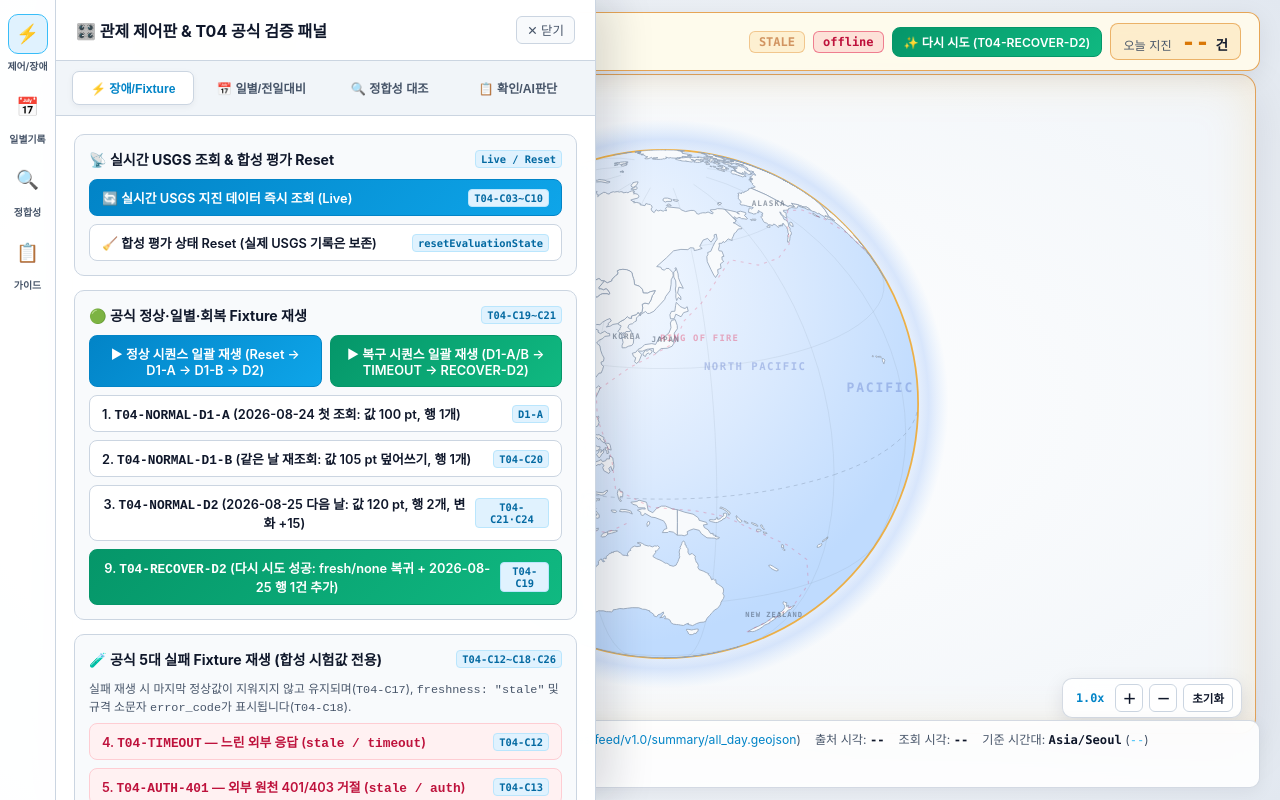
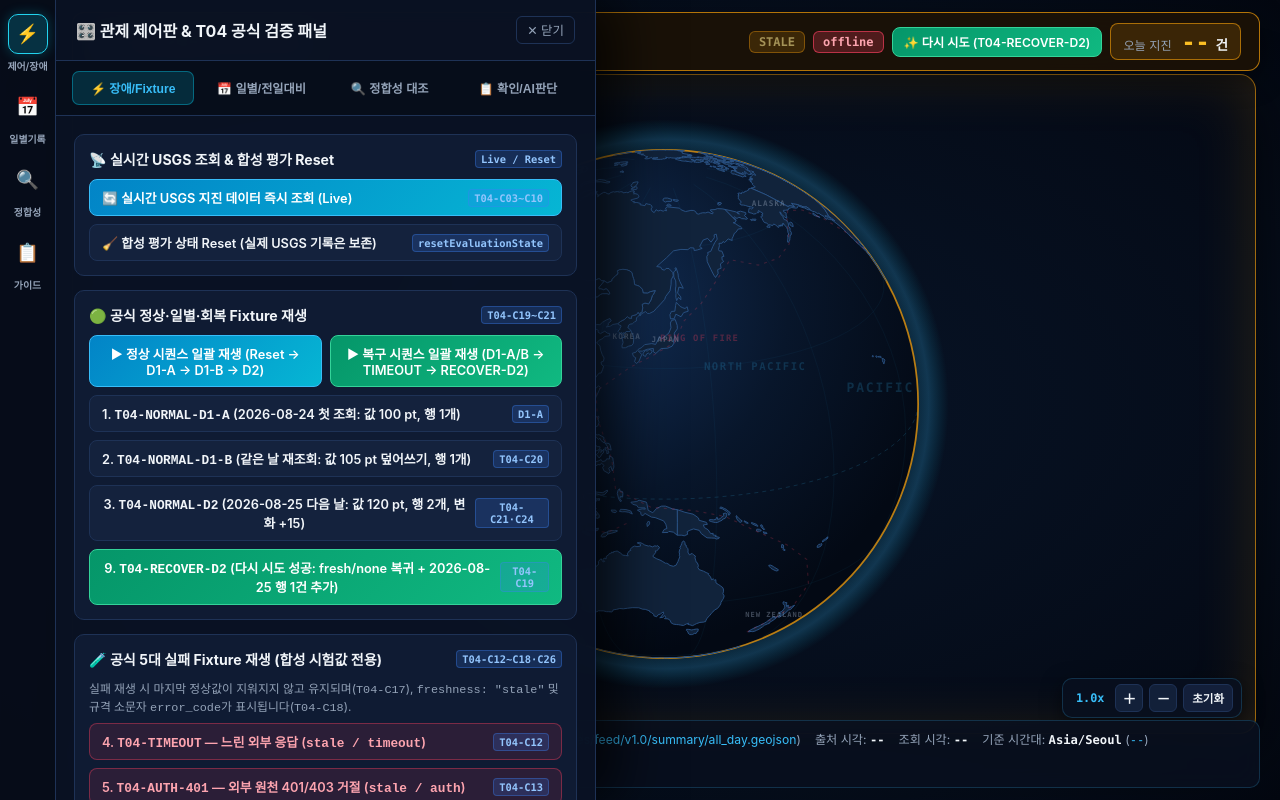
Before and after one commit to qpsxh80/skt-aleph4, a plain HTML site: page index.html in a window 1280 px wide. Both pictures are taken after a click on the button "T04 공식 9개 Fixture 및 장애/복구 제어 열기". Drawn offline with Linux system fonts and the light colour scheme; no server answers.

Commit message:
style: restore dark navy theme and intensify 101-step radial gradient on clicked dot

```diff
--- a/app.js
+++ b/app.js
@@ -610,7 +610,7 @@
   }
 
   function initWorldMapBase() {
-    // 중심(0%)부터 끝(100%)까지 1% 간격(101개 정지점)으로 매끄럽게 감쇠하는 방사형 그라데이션 생성
+    // 중심(0%)부터 끝(100%)까지 1% 간격(101개 정지점)으로 진하고 선명하게 퍼지는 방사형 그라데이션 생성
     const redGrad = document.getElementById("impactRedGrad");
     const staleGrad = document.getElementById("impactStaleGrad");
     if (redGrad && staleGrad) {
@@ -618,9 +618,9 @@
       let staleStops = "";
       for (let p = 0; p <= 100; p += 1) {
         const t = 1 - p / 100;
-        const alpha = (0.95 * Math.pow(t, 1.35)).toFixed(4);
-        redStops += `<stop offset="${p}%" stop-color="#ff0820" stop-opacity="${alpha}" />`;
-        staleStops += `<stop offset="${p}%" stop-color="#d97706" stop-opacity="${alpha}" />`;
+        const alpha = Math.pow(t, 0.72).toFixed(4);
+        redStops += `<stop offset="${p}%" stop-color="#ff1a32" stop-opacity="${alpha}" />`;
+        staleStops += `<stop offset="${p}%" stop-color="#f59e0b" stop-opacity="${alpha}" />`;
       }
       redGrad.innerHTML = redStops;
       staleGrad.innerHTML = staleStops;
@@ -728,9 +728,9 @@
       mapData.mapLabels.forEach((lbl) => {
         const p = project3D(lbl.lon, lbl.lat);
         if (p.z < 0.18) return;
-        let fill = "rgba(30, 64, 175, 0.25)";
-        if (lbl.type === "fault") fill = "rgba(225, 29, 72, 0.35)";
-        if (lbl.type === "country") fill = "rgba(71, 85, 105, 0.55)";
+        let fill = "rgba(56, 189, 248, 0.18)";
+        if (lbl.type === "fault") fill = "rgba(244, 63, 94, 0.3)";
+        if (lbl.type === "country") fill = "rgba(148, 163, 184, 0.42)";
         labelsHtml += `<text x="${p.x}" y="${p.y}" fill="${fill}" font-size="${lbl.size || 8}" font-weight="700" class="map-geo-label">${lbl.text}</text>`;
       });
       labelsLayer.innerHTML = labelsHtml;
--- a/index.html
+++ b/index.html
@@ -334,15 +334,15 @@
             <stop offset="40%" stop-color="#f59e0b" stop-opacity="0.15" />
             <stop offset="100%" stop-color="#f59e0b" stop-opacity="0" />
           </radialGradient>
-          <radialGradient id="globeOceanGrad" cx="35%" cy="28%" r="70%">
-            <stop offset="0%" stop-color="#f8fbff" />
-            <stop offset="55%" stop-color="#dbeafe" />
-            <stop offset="100%" stop-color="#bfdbfe" />
+          <radialGradient id="globeOceanGrad" cx="36%" cy="30%" r="70%">
+            <stop offset="0%" stop-color="#132f57" />
+            <stop offset="55%" stop-color="#08162b" />
+            <stop offset="100%" stop-color="#030914" />
           </radialGradient>
           <radialGradient id="atmosphereGlow" cx="50%" cy="50%" r="50%">
-            <stop offset="82%" stop-color="#60a5fa" stop-opacity="0" />
-            <stop offset="93%" stop-color="#3b82f6" stop-opacity="0.18" />
-            <stop offset="100%" stop-color="#60a5fa" stop-opacity="0" />
+            <stop offset="82%" stop-color="#06b6d4" stop-opacity="0" />
+            <stop offset="93%" stop-color="#38bdf8" stop-opacity="0.22" />
+            <stop offset="100%" stop-color="#06b6d4" stop-opacity="0" />
           </radialGradient>
           <clipPath id="globeClip">
             <circle id="globe-clip-circle" cx="500" cy="250" r="215" />
--- a/styles.css
+++ b/styles.css
@@ -1,18 +1,18 @@
 :root {
-  --bg-deep: #f1f5f9;
-  --bg-glass: rgba(255, 255, 255, 0.9);
-  --bg-drawer: rgba(255, 255, 255, 0.98);
-  --bg-card: #f8fafc;
-  --bg-input: #f1f5f9;
-  --border-subtle: rgba(148, 163, 184, 0.4);
-  --border-normal: #cbd5e1;
-  --text-primary: #0f172a;
-  --text-secondary: #475569;
+  --bg-deep: #040812;
+  --bg-glass: rgba(9, 16, 32, 0.84);
+  --bg-drawer: rgba(10, 18, 36, 0.96);
+  --bg-card: #0f1b33;
+  --bg-input: #070e1c;
+  --border-subtle: rgba(56, 189, 248, 0.2);
+  --border-normal: #1e3256;
+  --text-primary: #f1f5f9;
+  --text-secondary: #94a3b8;
   --text-muted: #64748b;
-  --accent-cyan: #0284c7;
-  --accent-emerald: #059669;
-  --accent-amber: #d97706;
-  --accent-rose: #e11d48;
+  --accent-cyan: #22d3ee;
+  --accent-emerald: #10b981;
+  --accent-amber: #f59e0b;
+  --accent-rose: #f43f5e;
   --font-sans: 'Pretendard', -apple-system, BlinkMacSystemFont, 'Segoe UI', Roboto, sans-serif;
   --font-mono: 'JetBrains Mono', 'Fira Code', Consolas, monospace;
 }
@@ -33,7 +33,7 @@ html, body {
 }
 
 a {
-  color: #0284c7;
+  color: #38bdf8;
   text-decoration: none;
 }
 
@@ -42,7 +42,7 @@ a:hover {
 }
 
 /* ==========================================================================
-   1. 메인 전체화면 지도 스테이지 (Style A: 화이트/라이트 모던 테마)
+   1. 메인 전체화면 지도 스테이지 (다크 네이비 관제실 테마)
    ========================================================================== */
 .app-stage {
   position: relative;
@@ -51,7 +51,7 @@ a:hover {
   display: flex;
   flex-direction: column;
   justify-content: space-between;
-  background: radial-gradient(ellipse at 50% 50%, #ffffff 0%, #e2e8f0 100%);
+  background: radial-gradient(ellipse at 50% 50%, #0b1c36 0%, #030710 100%);
   overflow: hidden;
 }
 
@@ -71,10 +71,10 @@ a:hover {
   height: 100%;
   max-width: 1650px;
   max-height: 825px;
-  border: 1px solid rgba(148, 163, 184, 0.45);
+  border: 1px solid rgba(56, 189, 248, 0.18);
   border-radius: 16px;
-  background: radial-gradient(ellipse at center, #ffffff 0%, #f1f5f9 100%);
-  box-shadow: 0 16px 48px rgba(15, 23, 42, 0.08), inset 0 0 40px rgba(148, 163, 184, 0.12);
+  background: radial-gradient(ellipse at center, #081529 0%, #040914 100%);
+  box-shadow: 0 20px 60px rgba(0, 0, 0, 0.65), inset 0 0 50px rgba(6, 182, 212, 0.08);
   transition: border-color 0.3s ease, box-shadow 0.3s ease;
   cursor: grab;
   user-select: none;
@@ -85,8 +85,8 @@ a:hover {
 }
 
 .app-stage.is-stale #world-map-svg {
-  border-color: rgba(217, 119, 6, 0.65);
-  box-shadow: 0 16px 48px rgba(15, 23, 42, 0.1), inset 0 0 50px rgba(245, 158, 11, 0.15);
+  border-color: rgba(245, 158, 11, 0.65);
+  box-shadow: 0 20px 60px rgba(0, 0, 0, 0.65), inset 0 0 60px rgba(245, 158, 11, 0.16);
 }
 
 /* 우측 하단 지도 줌 컨트롤 */
@@ -103,21 +103,21 @@ a:hover {
   border: 1px solid var(--border-subtle);
   padding: 5px 8px;
   border-radius: 10px;
-  box-shadow: 0 6px 20px rgba(15, 23, 42, 0.1);
+  box-shadow: 0 6px 20px rgba(0, 0, 0, 0.5);
 }
 
 .zoom-level-indicator {
   font-family: var(--font-mono);
   font-size: 0.74rem;
   font-weight: 700;
-  color: #0284c7;
+  color: #38bdf8;
   min-width: 38px;
   text-align: center;
 }
 
 .zoom-btn {
   cursor: pointer;
-  background: #ffffff;
+  background: rgba(20, 34, 61, 0.9);
   border: 1px solid var(--border-normal);
   color: var(--text-primary);
   border-radius: 6px;
@@ -139,40 +139,40 @@ a:hover {
 
 .zoom-btn:hover {
   border-color: var(--accent-cyan);
-  color: #0284c7;
-  background: #f0f9ff;
+  color: #38bdf8;
+  background: #1a2c4e;
 }
 
-/* SVG 지도 요소 (밝은 바다 + 깨끗한 회백색 대륙) */
+/* SVG 지도 요소 */
 .map-grid-line {
-  stroke: rgba(100, 116, 139, 0.16);
+  stroke: rgba(56, 189, 248, 0.07);
   stroke-width: 0.7;
   vector-effect: non-scaling-stroke;
 }
 
 .map-equator-line {
-  stroke: rgba(100, 116, 139, 0.32);
+  stroke: rgba(56, 189, 248, 0.18);
   stroke-width: 0.9;
   stroke-dasharray: 4 4;
   vector-effect: non-scaling-stroke;
 }
 
 .map-continent {
-  fill: #f8fafc;
-  stroke: #94a3b8;
-  stroke-width: 0.85;
+  fill: #11233b;
+  stroke: #2c5588;
+  stroke-width: 0.9;
   stroke-linejoin: round;
   vector-effect: non-scaling-stroke;
   transition: fill 0.2s;
 }
 
 .map-continent:hover {
-  fill: #f1f5f9;
+  fill: #162e4d;
 }
 
 .map-tectonic {
   fill: none;
-  stroke: rgba(225, 29, 72, 0.22);
+  stroke: rgba(244, 63, 94, 0.22);
   stroke-width: 1.1;
   stroke-dasharray: 3 5;
   vector-effect: non-scaling-stroke;
@@ -199,10 +199,9 @@ a:hover {
   opacity: 1 !important;
 }
 
-.quake-dot-group:hover .quake-impact-zone,
 .quake-impact-zone.selected {
   fill-opacity: 1 !important;
-  filter: drop-shadow(0 0 5px rgba(255, 8, 32, 0.75)) contrast(1.15);
+  filter: drop-shadow(0 0 8px rgba(255, 24, 44, 0.85));
 }
 
 .quake-dot-group:hover .quake-dot,
@@ -210,12 +209,12 @@ a:hover {
   fill: #ff182c !important;
   stroke: #ffffff !important;
   stroke-width: 0.7px;
-  filter: drop-shadow(0 0 6px #ff182c) drop-shadow(0 0 12px #ff4d6d) brightness(1.1);
+  filter: drop-shadow(0 0 6px #ff182c) drop-shadow(0 0 12px #ff4d6d) brightness(1.4);
 }
 
 .quake-dot.selected {
   stroke: #ffffff;
-  filter: drop-shadow(0 0 10px #ff182c);
+  filter: drop-shadow(0 0 10px #ff182c) brightness(1.35);
 }
 
 /* 클릭한 과거/개별 지진 상세 정보 플로팅 카드 (다크 슬레이트 네이비 + 붉은 포인트 테마) */
@@ -225,12 +224,12 @@ a:hover {
   left: 0;
   z-index: 25;
   width: 268px;
-  background: linear-gradient(145deg, rgba(15, 23, 42, 0.94), rgba(30, 41, 59, 0.94));
+  background: linear-gradient(145deg, rgba(15, 23, 42, 0.95), rgba(30, 41, 59, 0.95));
   backdrop-filter: blur(14px);
-  border: 1px solid rgba(244, 63, 94, 0.55);
+  border: 1px solid rgba(244, 63, 94, 0.6);
   border-radius: 10px;
   padding: 11px 13px;
-  box-shadow: 0 12px 30px rgba(15, 23, 42, 0.28), 0 0 16px rgba(225, 29, 72, 0.16);
+  box-shadow: 0 12px 30px rgba(0, 0, 0, 0.7), 0 0 16px rgba(225, 29, 72, 0.2);
   pointer-events: auto;
 }
 
@@ -286,10 +285,10 @@ a:hover {
   gap: 6px 10px;
   font-size: 0.74rem;
   color: #94a3b8;
-  background: rgba(9, 14, 26, 0.65);
+  background: rgba(6, 11, 22, 0.7);
   padding: 8px 10px;
   border-radius: 8px;
-  border: 1px solid rgba(148, 163, 184, 0.22);
+  border: 1px solid rgba(56, 189, 248, 0.2);
 }
 
 .sq-meta-grid strong {
@@ -325,12 +324,12 @@ a:hover {
 }
 
 .app-stage.is-stale .latest-pulse-ring {
-  stroke: #d97706;
+  stroke: #f59e0b;
   animation-duration: 3.6s;
 }
 
 .app-stage.is-stale .latest-core-beacon {
-  fill: #d97706;
+  fill: #f59e0b;
 }
 
 @keyframes radar-expand {
@@ -351,7 +350,7 @@ a:hover {
     filter: drop-shadow(0 0 4px #ff182c);
   }
   100% {
-    filter: drop-shadow(0 0 12px #ff182c);
+    filter: drop-shadow(0 0 12px #ff4d6d) brightness(1.35);
   }
 }
 
@@ -372,12 +371,12 @@ a:hover {
   justify-content: space-between;
   align-items: center;
   gap: 14px;
-  box-shadow: 0 6px 24px rgba(15, 23, 42, 0.08);
+  box-shadow: 0 8px 28px rgba(0, 0, 0, 0.45);
 }
 
 .app-stage.is-stale .hud-top-bar {
-  border-color: rgba(217, 119, 6, 0.65);
-  background: rgba(255, 251, 235, 0.95);
+  border-color: rgba(245, 158, 11, 0.7);
+  background: rgba(28, 18, 6, 0.9);
 }
 
 .hud-brand {
@@ -401,13 +400,13 @@ a:hover {
   gap: 6px;
   padding: 4px 12px;
   border-radius: 8px;
-  background: rgba(225, 29, 72, 0.08);
-  border: 1px solid rgba(225, 29, 72, 0.28);
+  background: rgba(6, 182, 212, 0.12);
+  border: 1px solid rgba(6, 182, 212, 0.35);
 }
 
 .app-stage.is-stale .hud-primary-stat {
-  background: rgba(245, 158, 11, 0.14);
-  border-color: rgba(217, 119, 6, 0.5);
+  background: rgba(245, 158, 11, 0.15);
+  border-color: rgba(245, 158, 11, 0.6);
 }
 
 .hud-stat-label {
@@ -420,11 +419,11 @@ a:hover {
   font-family: var(--font-mono);
   font-size: 1.45rem;
   font-weight: 800;
-  color: #e11d48;
+  color: #38bdf8;
 }
 
 .app-stage.is-stale .hud-stat-value {
-  color: #d97706;
+  color: #fbbf24;
 }
 
 .hud-stat-unit {
@@ -450,15 +449,15 @@ a:hover {
 }
 
 .freshness-badge.fresh {
-  background: rgba(16, 185, 129, 0.15);
-  color: #059669;
-  border: 1px solid rgba(16, 185, 129, 0.45);
+  background: rgba(16, 185, 129, 0.2);
+  color: #34d399;
+  border: 1px solid rgba(16, 185, 129, 0.5);
 }
 
 .freshness-badge.stale {
-  background: rgba(245, 158, 11, 0.2);
-  color: #b45309;
-  border: 1px solid rgba(217, 119, 6, 0.6);
+  background: rgba(245, 158, 11, 0.25);
+  color: #fde68a;
+  border: 1px solid rgba(245, 158, 11, 0.7);
   animation: pulse-amber 1.2s infinite;
 }
 
@@ -473,15 +472,15 @@ a:hover {
   font-weight: 700;
   padding: 3px 9px;
   border-radius: 6px;
-  background: #f1f5f9;
-  color: #475569;
-  border: 1px solid #cbd5e1;
+  background: rgba(148, 163, 184, 0.14);
+  color: #cbd5e1;
+  border: 1px solid rgba(148, 163, 184, 0.3);
 }
 
 .error-code-badge.has-error {
-  background: rgba(244, 63, 94, 0.14);
-  color: #be123c;
-  border-color: rgba(225, 29, 72, 0.5);
+  background: rgba(244, 63, 94, 0.25);
+  color: #fda4af;
+  border-color: rgba(244, 63, 94, 0.65);
 }
 
 /* 하단 미니멀 메타데이터 바 */
@@ -501,7 +500,6 @@ a:hover {
   gap: 12px;
   font-size: 0.76rem;
   color: var(--text-secondary);
-  box-shadow: 0 4px 18px rgba(15, 23, 42, 0.06);
 }
 
 .hud-meta-items {
@@ -520,7 +518,7 @@ a:hover {
   display: flex;
   align-items: center;
   gap: 8px;
-  color: var(--text-primary);
+  color: #e2e8f0;
   font-size: 0.78rem;
 }
 
@@ -528,8 +526,8 @@ a:hover {
   width: 8px;
   height: 8px;
   border-radius: 50%;
-  background: #ff182c;
-  box-shadow: 0 0 8px #ff182c;
+  background: #f43f5e;
+  box-shadow: 0 0 8px #f43f5e;
 }
 
 /* ==========================================================================
@@ -542,7 +540,7 @@ a:hover {
   bottom: 0;
   width: 56px;
   z-index: 40;
-  background: rgba(255, 255, 255, 0.96);
+  background: rgba(7, 13, 26, 0.95);
   border-right: 1px solid var(--border-normal);
   display: flex;
   flex-direction: column;
@@ -567,15 +565,16 @@ a:hover {
 }
 
 .rail-btn:hover {
-  background: #f1f5f9;
+  background: rgba(56, 189, 248, 0.12);
   color: var(--text-primary);
-  border-color: #cbd5e1;
+  border-color: rgba(56, 189, 248, 0.35);
 }
 
 .rail-btn.active {
-  background: #e0f2fe;
-  color: #0284c7;
-  border-color: #38bdf8;
+  background: rgba(6, 182, 212, 0.22);
+  color: #38bdf8;
+  border-color: #22d3ee;
+  box-shadow: 0 0 12px rgba(6, 182, 212, 0.3);
 }
 
 .rail-label {
@@ -598,7 +597,7 @@ a:hover {
   background: var(--bg-drawer);
   backdrop-filter: blur(18px);
   border-right: 1px solid var(--border-normal);
-  box-shadow: 16px 0 40px rgba(15, 23, 42, 0.15);
+  box-shadow: 20px 0 50px rgba(0, 0, 0, 0.75);
   transform: translateX(-105%);
   transition: transform 0.28s cubic-bezier(0.16, 1, 0.3, 1);
   display: flex;
@@ -624,7 +623,7 @@ a:hover {
 }
 
 .drawer-close-btn {
-  background: #f8fafc;
+  background: transparent;
   border: 1px solid var(--border-normal);
   color: var(--text-secondary);
   border-radius: 6px;
@@ -634,8 +633,8 @@ a:hover {
 }
 
 .drawer-close-btn:hover {
-  color: var(--text-primary);
-  border-color: #0284c7;
+  color: #fff;
+  border-color: #38bdf8;
 }
 
 .drawer-tabs {
@@ -643,7 +642,7 @@ a:hover {
   grid-template-columns: repeat(4, 1fr);
   gap: 6px;
   padding: 10px 16px;
-  background: #f1f5f9;
+  background: rgba(6, 11, 22, 0.65);
   border-bottom: 1px solid var(--border-normal);
 }
 
@@ -662,14 +661,13 @@ a:hover {
 
 .drawer-tab-btn:hover {
   color: var(--text-primary);
-  background: rgba(255, 255, 255, 0.6);
+  background: rgba(255, 255, 255, 0.04);
 }
 
 .drawer-tab-btn.active {
-  background: #ffffff;
-  color: #0284c7;
-  border-color: #cbd5e1;
-  box-shadow: 0 2px 6px rgba(15, 23, 42, 0.05);
+  background: rgba(6, 182, 212, 0.18);
+  color: #38bdf8;
+  border-color: rgba(6, 182, 212, 0.45);
 }
 
 .drawer-body {
@@ -713,9 +711,9 @@ a:hover {
   font-weight: 700;
   padding: 2px 5px;
   border-radius: 4px;
-  background: #e0f2fe;
-  color: #0369a1;
-  border: 1px solid #bae6fd;
+  background: rgba(59, 130, 246, 0.18);
+  color: #93c5fd;
+  border: 1px solid rgba(59, 130, 246, 0.35);
 }
 
 .btn-stack {
@@ -738,7 +736,7 @@ a:hover {
   padding: 8px 12px;
   border-radius: 8px;
   border: 1px solid var(--border-normal);
-  background: #ffffff;
+  background: #14223d;
   color: var(--text-primary);
   display: inline-flex;
   align-items: center;
@@ -749,7 +747,7 @@ a:hover {
 
 .btn:hover:not(:disabled) {
   border-color: var(--accent-cyan);
-  background: #f0f9ff;
+  background: #1a2c4e;
 }
 
 .btn:disabled {
@@ -758,44 +756,34 @@ a:hover {
 }
 
 .btn-primary {
-  background: linear-gradient(135deg, #0284c7, #0ea5e9);
-  border-color: #0284c7;
-  color: #fff;
-}
-
-.btn-primary:hover:not(:disabled) {
-  background: linear-gradient(135deg, #0369a1, #0284c7);
+  background: linear-gradient(135deg, #0284c7, #06b6d4);
+  border-color: #38bdf8;
   color: #fff;
 }
 
 .btn-emerald {
   background: linear-gradient(135deg, #059669, #10b981);
-  border-color: #059669;
-  color: #fff;
-}
-
-.btn-emerald:hover:not(:disabled) {
-  background: linear-gradient(135deg, #047857, #059669);
+  border-color: #34d399;
   color: #fff;
 }
 
 .btn-amber {
-  background: #fffbeb;
-  border-color: #fcd34d;
-  color: #b45309;
+  background: rgba(245, 158, 11, 0.15);
+  border-color: rgba(245, 158, 11, 0.5);
+  color: #fcd34d;
 }
 
 .btn-rose {
-  background: #fff1f2;
-  border-color: #fecdd3;
-  color: #be123c;
+  background: rgba(244, 63, 94, 0.12);
+  border-color: rgba(244, 63, 94, 0.4);
+  color: #fda4af;
 }
 
 .btn-rose.active-fault {
-  background: #e11d48;
-  border-color: #be123c;
+  background: rgba(244, 63, 94, 0.35);
+  border-color: #fb7185;
   color: #ffffff;
-  box-shadow: 0 0 12px rgba(225, 29, 72, 0.35);
+  box-shadow: 0 0 12px rgba(244, 63, 94, 0.4);
 }
 
 .table-wrap {
@@ -818,7 +806,7 @@ table.data-table td {
 
 table.data-table th {
   color: var(--text-secondary);
-  background: #f1f5f9;
+  background: rgba(7, 14, 28, 0.8);
   white-space: nowrap;
 }
 
@@ -829,7 +817,7 @@ table.data-table td {
 pre.json-view {
   font-family: var(--font-mono);
   font-size: 0.72rem;
-  color: #0f172a;
+  color: #a5f3fc;
   background: var(--bg-input);
   border: 1px solid var(--border-normal);
   border-radius: 8px;
```
